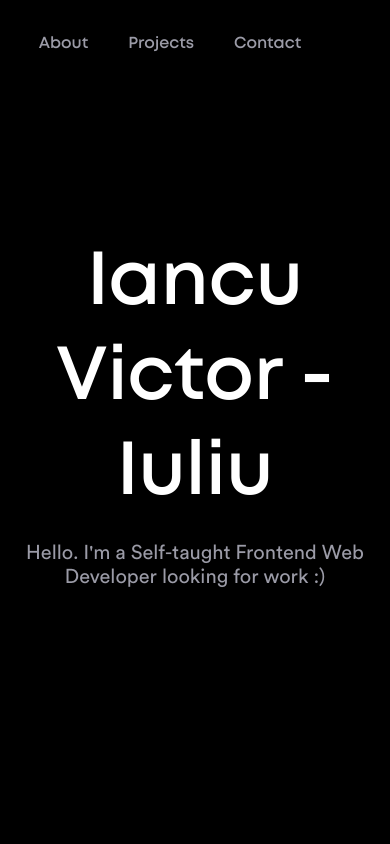
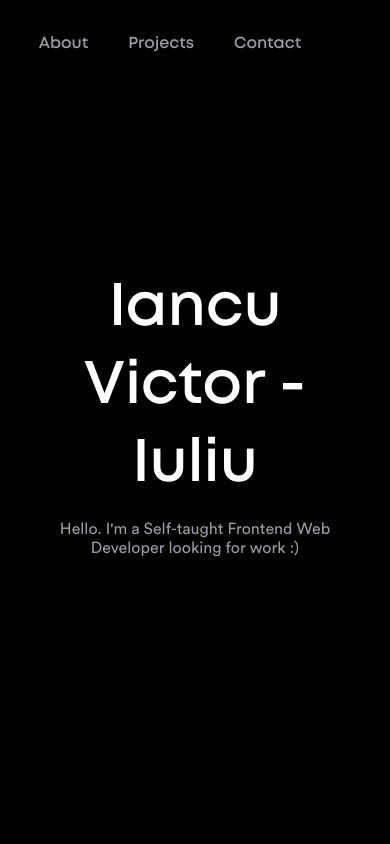
Before and after one commit to iancuvictor/Portfolio, a React (Create React App) app: page / in a window 390 px wide. Shown: the top 844 px of the page. Built offline with nearby package versions, Linux system fonts and the light colour scheme; the HTML template or start-up script is replaced by a standard one.

Commit message:
Adding responsiveness to the landing page tab

```diff
--- a/src/components/landing/landing.module.css
+++ b/src/components/landing/landing.module.css
@@ -17,6 +17,7 @@
     font-size: 75px;
     font-family: Mont;
     margin: 0;
+    width: 100%;
 }
 
 .landingPage p{
@@ -39,3 +40,17 @@
     }
 
 }
+
+@media screen and (max-width: 800px)  {
+    .landDesc{
+        padding: 50px;
+    }
+
+    .landingPage h1{
+        font-size: 60px;
+    }
+
+    .landingPage p{
+        font-size: 16px;
+    }
+}
```
